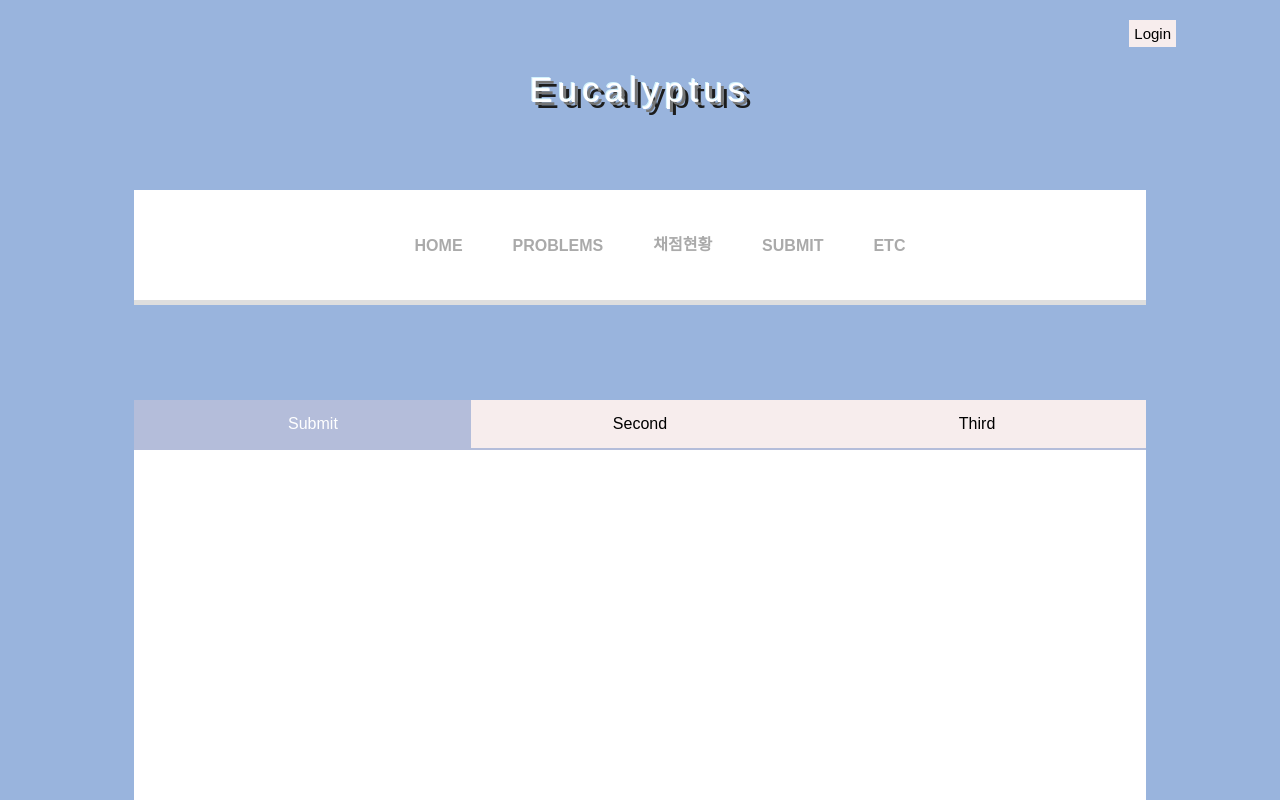
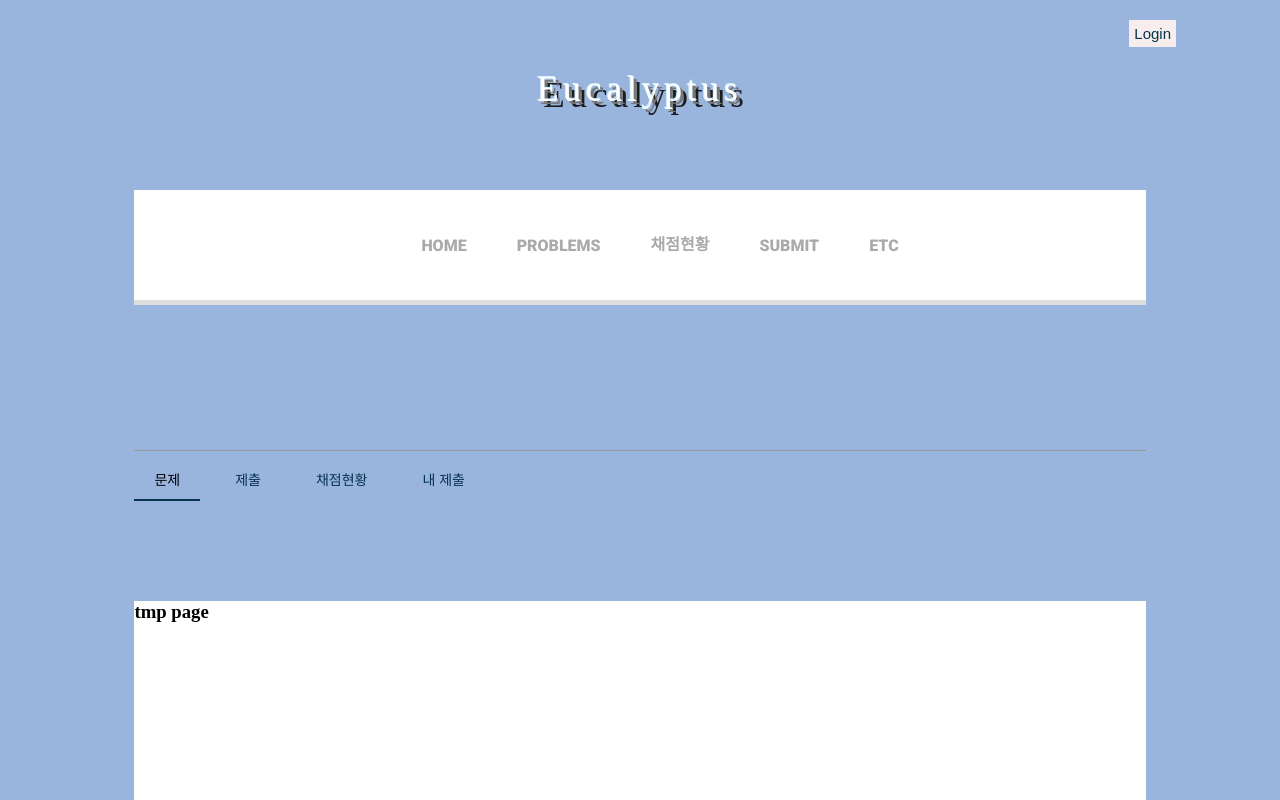
Before and after one commit to wja0/react, a React (Create React App) app in the folder eucalyptus/: page /Tmp in a window 1280 px wide. Shown: the top 800 px of the page. Built offline with nearby package versions, Linux system fonts and the light colour scheme.

Commit message:
change Subnavigation

```diff
--- a/eucalyptus/src/App.js
+++ b/eucalyptus/src/App.js
@@ -5,6 +5,7 @@ import Page from './pages/Pages'
 import Navigation from './layout/Navigation'
 import Title from './layout/Title'
 import HeaderContainer from './components/HeaderContainer';
+import Subnavigation from './layout/Subnavigation'
 class App extends Component {
   render(){
     return (
@@ -12,6 +13,7 @@ class App extends Component {
           <HeaderContainer/>
           <Title></Title>
           <Navigation />
+          <Subnavigation />
           <Page></Page>
         </div>
 
--- a/eucalyptus/src/layout/Subnavigation.css
+++ b/eucalyptus/src/layout/Subnavigation.css
@@ -1,56 +1,41 @@
-*{
-  font-family: 'Work Sans', sans-serif;
+
+.subnavigation{
+  font-family:arial;
+  margin: auto;
+  margin-top: 150px;
+  margin-bottom: 100px;
+  width:80%;
 }
 
-.subnav_structure{
-  display: grid;
-  height: 100%;
+.subline{
   width: 100%;
-  overflow: auto;
-  grid-template-rows: 50px 1fr;
-  grid-template-columns: 1fr 1fr 1fr;
+  border-bottom:0px;
+  text-align:left;
+  margin-left: 0px;
 }
 
-.subnav[type="radio"]{
- display: none;
+.sub-buttons{
+  margin-bottom:0px;
 }
 
-label.subnav{
-  display: flex;
-  align-items: center;
-  justify-content: center;
-  cursor: pointer;
-  border-bottom: 2px solid#b4bdda;
-  background: rgb(247, 237, 237);
-  user-select: none;
-  transition: background 0.4s, padding-left 0.2s;
-  padding-left: 0;
-}
-.subnav[type="radio"]:checked + .page + label.subnav{
-      background-color: #b4bdda;
-      color: #ffffff;
-      padding-left: 20px;
-  }
-.subnav.contents{
-    padding-left: 20px;
+.subbtn{
+  display: inline-block;
 }
 
-.contents{
-  padding-left: 0px;
-  position: relative;
+button{
+  margin-right:15px;
+  font-size:14px;
+  background:transparent;
+  border:none;
+  outline:none;
+  padding:10px 20px ;
+  cursor:pointer;
+  color:#06344e;
+  transition:all ease-in-out .2s;
+  border-bottom:2px solid transparent;
+
 }
-
-.page{
-  grid-column-start: 1;
-  grid-row-start: 2;
-  grid-column-end: span 3;
-  padding: 0px 20px;
-  display: flex;
-  align-items: center;
+.active{
+  border-bottom:2px solid #06344e;
+  color:black;
 }
-
-.page-contents{
-  max-width: 100%;
-  width: 500px;
-  margin: 0 auto;
-}
--- a/eucalyptus/src/layout/Subnavigation.js
+++ b/eucalyptus/src/layout/Subnavigation.js
@@ -1,51 +1,93 @@
-// import React from "react";
 import React, { Component } from 'react';
-import {Link } from "react-router-dom";
+import { Link } from 'react-router-dom';
 import "./Subnavigation.css"
 
-function Subnavigation() {
-    return (
-        <div className="subnav_structure">
-          <input name="nav" type="radio" className="subnav first" id="first" defaultChecked="checked" />
-          <div className="page first">
-            <div className="page-contents">
+
+
+class Subnavigation extends Component{
+  render(){
+    return(
+      <div className="subnavigation">
+        <hr className="subline" />
+       <Subs>
+         <Subnav label="문제">
+           <div className="sub">
+             <Link to ="/"></Link>
            </div>
+         </Subnav>
+         <Subnav label="제출">
+           <div className="sub">
+           <Link to ="/"></Link>
            </div>
-          {/* htmlFor="first" 을 통해 해당 id jsx코드로 이동 -> 필요한 기능 연결하면 됨 */}
-          <label className="subnav" htmlFor="first">
-            <span className="contents">
-              {/* <Link to={{pathname: `/submit/${Pnum}`}}> */}
-              Submit
-            {/* </Link> */}
-            </span>
-          </label>
-
-          <input name="nav" type="radio" className="subnav second" id="second" />
-          <div className="page second">
-            <div className="page-contents">
+         </Subnav>
+         <Subnav label="채점현황">
+           <div className="sub">
+           <Link to ="/"></Link>
            </div>
+         </Subnav>
+         <Subnav label="내 제출">
+           <div className="sub">
+           <Link to ="/"></Link>
+           </div>
+         </Subnav>
+       </Subs>
       </div>
 
-          <label className="subnav" htmlFor="second">
-            <span className="contents">
-              Second
-            </span>
-          </label>
+    )
+  }
+}
 
-          <input name="nav" type="radio" className="subnav third" id="third" />
-          <div className="page third">
-            <div className="page-contents">
-            </div>
-          </div>
+class Subs extends Component{
+  state ={
+    activeSub: this.props.children[0].props.label
+    // 기본 상태-> 첫번째 tab
+  }
 
-          <label className="subnav" htmlFor="third">
-            <span className="contents">
-              Third
-            </span>
-          </label>
+  changeSub = (sub) => {
+    this.setState({ activeSub: sub });
+    // 클릭한 해당 tab 지정하기
+  };
+
+  render(){
+
+    let content;
+    let buttons = [];
+    return (
+      <div>
+        {React.Children.map(this.props.children, child =>{
+          buttons.push(child.props.label)
+          if (child.props.label === this.state.activeSub) content = child.props.children
+        })}
+
+        <SubButtons activeSub={this.state.activeSub} buttons={buttons} changeSub={this.changeSub}/>
+        <div className="tab-content">{content}</div>
 
       </div>
     );
   }
+}
+
+const SubButtons = ({buttons, changeSub, activeSub}) =>{
+
+  return(
+    <div className="sub-buttons">
+    {buttons.map(button =>{
+       return <div className="subbtn">
+       <button className={button === activeSub? 'active': ''} onClick={()=>changeSub(button)}>{button}</button>
+       </div>
+      //  id 만들어서  #id로 css지정하려고 했으나 잘 되지 않아서 일단 태그로 css 했는데 수정 예정임
+    })}
+    </div>
+  )
+}
+
+const Subnav = props =>{
+  return(
+    <React.Fragment>
+      {props.children}
+    </React.Fragment>
+  )
+  // 해당 Subbtn 페이지 fragment로 반환하는 코드
+}
 
 export default Subnavigation;
--- a/eucalyptus/src/pages/Tmp.js
+++ b/eucalyptus/src/pages/Tmp.js
@@ -1,12 +1,10 @@
 import React, { Component } from 'react';
 import "./Tmp.css"
-import Subnavigation from '../layout/Subnavigation'
 
 class Tmp extends Component {
   render() {
     return (
       <div className ="tmp">
-            <Subnavigation />
           <h3>
             tmp page
           </h3>
```
Lines whose indentation alone changed are shown as unchanged.
